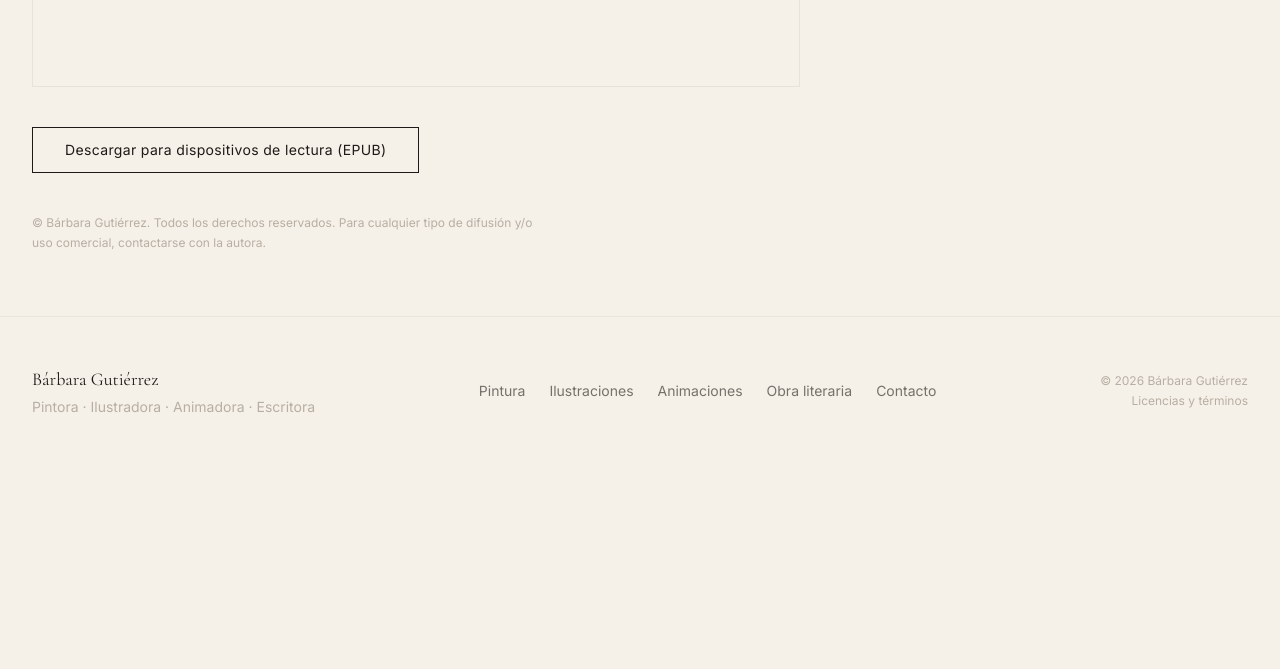
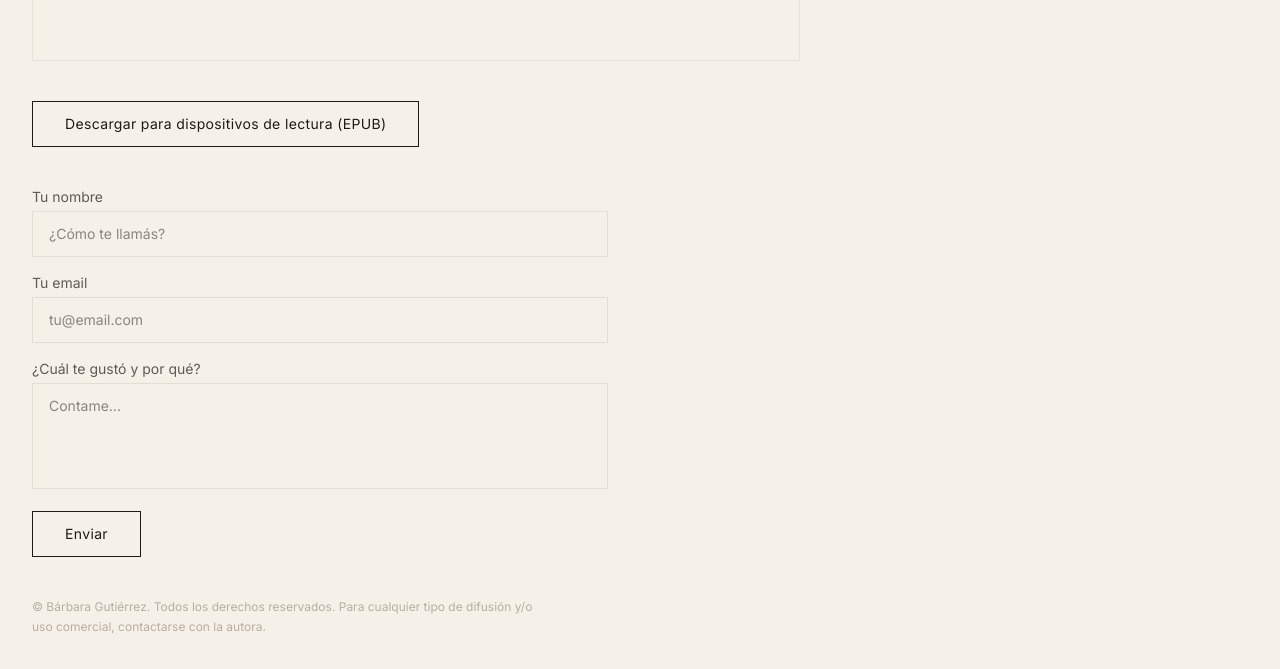
Before and after one commit to barbara-netizen/galeria-barbara, a Next.js app: page /obra-literaria in a window 1280 px wide. Shown: the part 2290-2959 px from the top of the page. Before the commit the page ends 2755 px from the top, so only its background shows below. Built offline with nearby package versions, Linux system fonts and the light colour scheme.

Commit message:
fix: portada con imagen correcta + PDF actualizado

```diff
--- a/src/app/obra-literaria/page.tsx
+++ b/src/app/obra-literaria/page.tsx
@@ -101,8 +101,7 @@ export default function LiteraryPage() {
             Antología de 18 cuentos · Bárbara Gutiérrez
           </p>
           <p className="text-charcoal/70 leading-relaxed mb-10 max-w-xl">
-            Una selección de cuentos para conocer mi escritura. Te lo regalo de corazón.
-            Leelo acá mismo o llevatelo para tu lector.
+            Va de regalo. Si querés, contame cuál te gustó y por qué.
           </p>
 
           {/* Visor PDF */}
@@ -126,6 +125,54 @@ export default function LiteraryPage() {
             </a>
           </div>
 
+          {/* Formulario de feedback */}
+          <form
+            action="https://formspree.io/f/xpqkygdo"
+            method="POST"
+            className="max-w-xl space-y-4 mb-10"
+          >
+            <input type="hidden" name="_subject" value="Feedback de Turistas" />
+            <div>
+              <label htmlFor="feedback-name" className="block text-sm text-charcoal/70 mb-1">Tu nombre</label>
+              <input
+                id="feedback-name"
+                name="name"
+                type="text"
+                required
+                className="w-full border border-stone/30 px-4 py-3 text-sm text-charcoal bg-transparent focus:outline-none focus:border-charcoal transition-colors"
+                placeholder="¿Cómo te llamás?"
+              />
+            </div>
+            <div>
+              <label htmlFor="feedback-email" className="block text-sm text-charcoal/70 mb-1">Tu email</label>
+              <input
+                id="feedback-email"
+                name="email"
+                type="email"
+                required
+                className="w-full border border-stone/30 px-4 py-3 text-sm text-charcoal bg-transparent focus:outline-none focus:border-charcoal transition-colors"
+                placeholder="tu@email.com"
+              />
+            </div>
+            <div>
+              <label htmlFor="feedback-message" className="block text-sm text-charcoal/70 mb-1">¿Cuál te gustó y por qué?</label>
+              <textarea
+                id="feedback-message"
+                name="message"
+                rows={4}
+                required
+                className="w-full border border-stone/30 px-4 py-3 text-sm text-charcoal bg-transparent focus:outline-none focus:border-charcoal transition-colors resize-none"
+                placeholder="Contame..."
+              />
+            </div>
+            <button
+              type="submit"
+              className="inline-block px-8 py-3 border border-charcoal text-charcoal text-sm tracking-wide hover:bg-charcoal hover:text-ivory transition-colors"
+            >
+              Enviar
+            </button>
+          </form>
+
           <p className="text-xs text-stone leading-relaxed max-w-lg">
             © Bárbara Gutiérrez. Todos los derechos reservados. Para cualquier tipo de difusión
             y/o uso comercial, contactarse con la autora.
```
Also changed, not shown: 1 other file (tests, documents, lock files or other folders).
